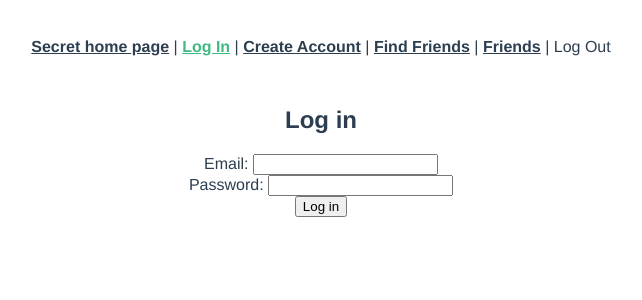
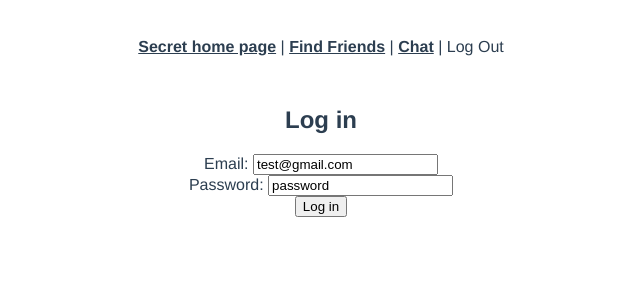
Before and after one commit to katke/playgroup-tutor-frontend, a Vue app: page /log-in in a window 1280 px wide. Shown: the top 300 px of the page, without its empty margins (319-961 px from the left). Built offline with nearby package versions, Linux system fonts and the light colour scheme.

Commit message:
semiworking chatbox

```diff
--- a/src/App.vue
+++ b/src/App.vue
@@ -3,13 +3,9 @@
     <div id="nav" v-if="isHome">
       <router-link to="/">Secret home page</router-link>
       |
-      <router-link to="/log-in">Log In</router-link>
-      |
-      <router-link to="/create-account">Create Account</router-link>
-      |
       <router-link to="/find-friends">Find Friends</router-link>
       |
-      <router-link to="/friends">Friends</router-link>
+      <router-link to="/chat">Chat</router-link>
       |
       <span @click="logOut()">Log Out</span>
     </div>
@@ -48,7 +44,7 @@ export default {
       console.log("logged out!");
       localStorage.setItem("jwt", "");
       axios.defaults.headers.common["Authorization"] = "not logged in";
-      this.$router.push("/log-in");
+      this.$router.push("/");
     },
   },
   computed: {
--- a/src/main.js
+++ b/src/main.js
@@ -4,6 +4,10 @@ import router from "./router";
 import axios from "axios";
 
 axios.defaults.baseURL = process.env.NODE_ENV === "development" ? "http://localhost:3000" : "/";
+var jwt = localStorage.getItem("jwt");
+if (jwt) {
+  axios.defaults.headers.common["Authorization"] = "Bearer " + jwt;
+}
 
 Vue.config.productionTip = false;
 
@@ -11,8 +15,3 @@ new Vue({
   router,
   render: (h) => h(App),
 }).$mount("#app");
-
-var jwt = localStorage.getItem("jwt");
-if (jwt) {
-  axios.defaults.headers.common["Authorization"] = "Bearer " + jwt;
-}
--- a/src/router/index.js
+++ b/src/router/index.js
@@ -4,7 +4,7 @@ import Home from "../views/Home.vue";
 import CreateAccount from "../views/CreateAccount.vue";
 import LogIn from "../views/LogIn.vue";
 import FindFriends from "../views/FindFriends.vue";
-import Friends from "../views/Friends.vue";
+import Chat from "../views/Chat.vue";
 
 Vue.use(VueRouter);
 
@@ -38,9 +38,9 @@ const routes = [
     component: FindFriends,
   },
   {
-    path: "/friends",
-    name: "Friends List",
-    component: Friends,
+    path: "/chat",
+    name: "Chat",
+    component: Chat,
   },
 ];
 
--- a/src/views/Friends.vue
+++ b/src/views/Chat.vue
@@ -2,8 +2,11 @@
   <div class="friends">
     <h1>Current message box:</h1>
     <div v-for="message in messages" v-bind:key="message.id">
-      <p>{{ message }}.text</p>
+      <p>{{ message.sender.first_name }}: {{ message.text }}</p>
     </div>
+    <input type="text" v-model="new_message.text" />
+    <button @click="createMessage(new_message)">chat</button>
+    <div>{{ new_message }}</div>
     <h2>All Friends:</h2>
     <div v-for="friend in friends" v-bind:key="friend.id">
       <h1 @click="showMessages(friend)">{{ friend.first_name }}</h1>
@@ -19,31 +22,36 @@ import axios from "axios";
 export default {
   data: function () {
     return {
-      friends: [],
-      messages: [],
+      friends: [{ first_name: "test" }],
+      messages: [{ text: "no messages sent so far" }],
+      new_message: {},
     };
   },
   created: function () {
     this.showFriends();
-    this.showMessages();
+    this.showMessages;
   },
+  mounted: function () {},
   methods: {
     showFriends: function () {
-      axios
-        .get("/friends")
-        .then((response) => {
-          this.friends = response.data;
-        })
-        .then(() => {
-          this.showMessages(this.friends[0]);
-        });
+      axios.get("/friends").then((response) => {
+        this.friends = response.data;
+        this.showMessages(this.friends[0]);
+      });
     },
     showMessages: function (friend) {
       axios.get("/my-messages").then((response) => {
         this.messages = response.data.filter((message) => {
           return message.sender_id === friend.id || message.receiver_id === friend.id;
         });
+        this.new_message.receiver_id == friend.id;
       });
+    },
+    createMessage: function (params) {
+      axios.post("/messages", params).then((response) => {
+        console.log(response.body);
+      });
+      this.new_message.text = "";
     },
   },
 };
--- a/src/views/LogIn.vue
+++ b/src/views/LogIn.vue
@@ -22,7 +22,10 @@ import axios from "axios";
 export default {
   data: function () {
     return {
-      inputParams: {},
+      inputParams: {
+        email: "test@gmail.com",
+        password: "password",
+      },
     };
   },
   created: function () {},
```
